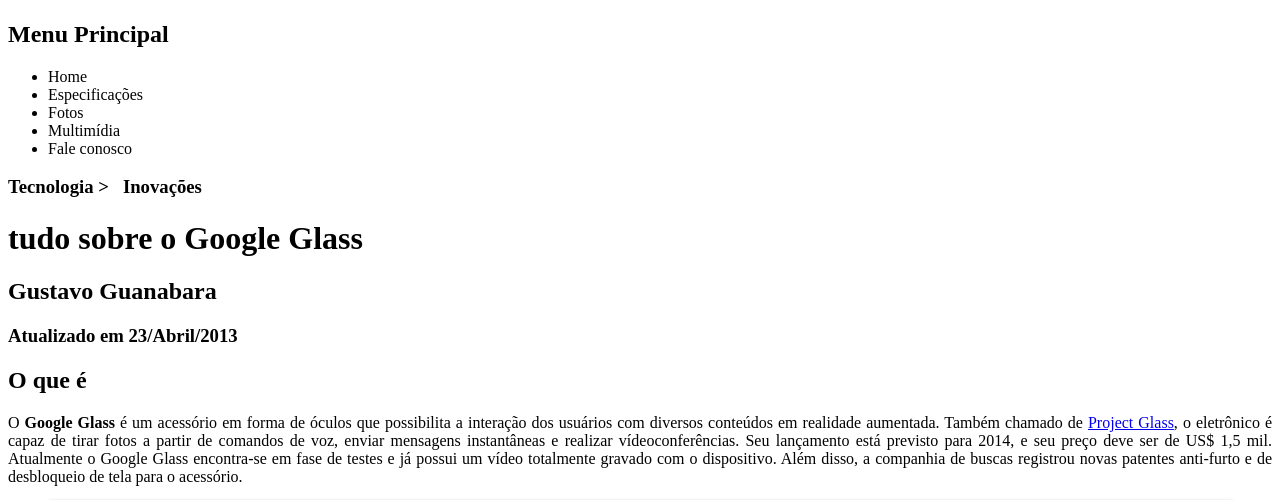
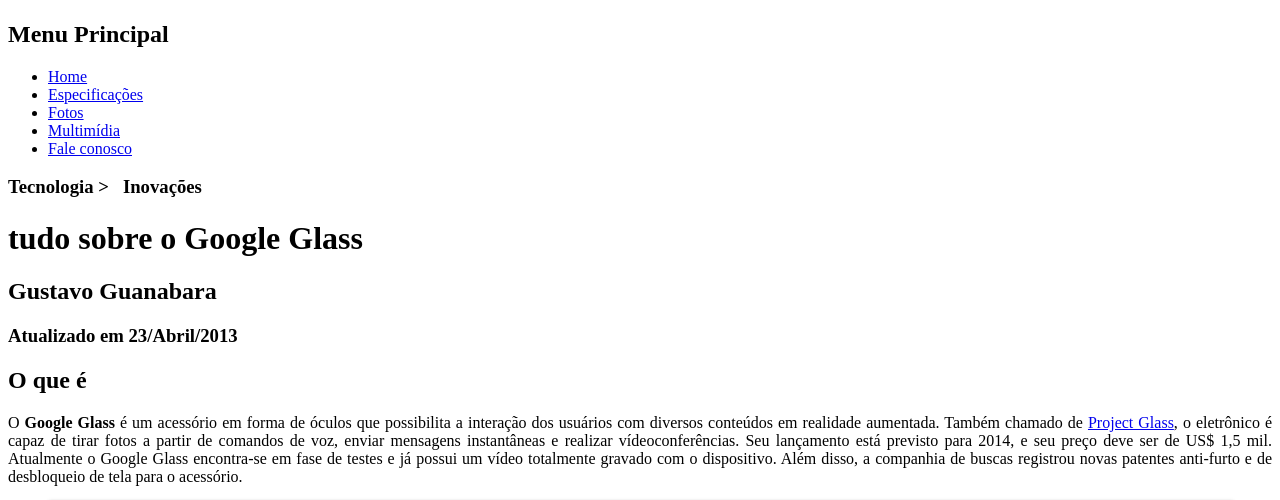
Before and after one commit to mathbueeno/GOOGLE-GLASS, a plain HTML site: page projeto-glass-html5/index.html in a window 1280 px wide. Shown: the part 251-751 px from the top of the page. Drawn offline with Linux system fonts and the light colour scheme.

Commit message:
Update index.html

```diff
--- a/projeto-glass-html5/index.html
+++ b/projeto-glass-html5/index.html
@@ -21,11 +21,11 @@
  <nav>
     <h1>Menu Principal</h1>
     <ul>
-        <li>Home</li>
-        <li>Especificações</li>
-        <li>Fotos</li>
-        <li>Multimídia</li>
-        <li>Fale conosco</li>
+        <li><a href="index.html">Home</a></li>
+        <li><a href="specs.html">Especificações</a></li>
+        <li><a href="fotos.html">Fotos</a></li>
+        <li><a href="multimidia.html">Multimídia</a></li>
+        <li><a href="fale-conosco.html">Fale conosco</a></li>
     </ul>
 </nav>
 
```
